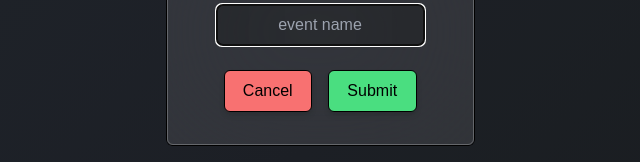
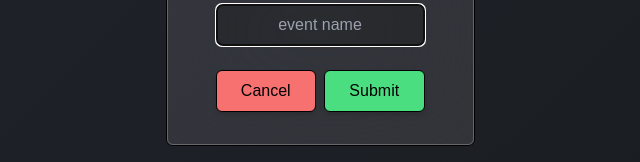
Before and after one commit to adbc-0/event_manager, a Next.js app: page /events in a window 1280 px wide. Both pictures are taken after a click on the button "Add Event". Shown: the part 368-530 px from the top of the page, without its empty margins (320-960 px from the left). Built offline with nearby package versions, Linux system fonts and the light colour scheme; a web font is replaced by a local one.

Commit message:
Slight style tweaks

```diff
--- a/components/Button/Button.tsx
+++ b/components/Button/Button.tsx
@@ -20,6 +20,7 @@ const themeColors: Record<ButtonTheme, string> = {
 const baseButtonStyle =
     "rounded-md shadow-md transform hover:brightness-110 disabled:opacity-50 disabled:cursor-not-allowed active:brightness-90";
 
+// ToDo: Try offset "active:outline outline-red-400 active:outline-offset-3"
 export function Button({ children, theme, className, ...props }: ButtonProps) {
     return (
         <button
--- a/src/app/events/NewEvent.tsx
+++ b/src/app/events/NewEvent.tsx
@@ -14,7 +14,7 @@ export function NewEvent() {
             <Button
                 theme="BASIC"
                 type="button"
-                className="py-2 px-4"
+                className="py-2 px-4 "
                 onClick={() => dialogRef.current?.showModal()}
             >
                 Add Event
@@ -35,11 +35,11 @@ export function NewEvent() {
                             onFocus={(e) => e.target.select()}
                             autoFocus
                         />
-                        <div className="flex justify-evenly">
+                        <div className="flex justify-evenly gap-2">
                             <Button
                                 type="reset"
                                 theme="DISCARD"
-                                className="flex-auto mx-2 py-2"
+                                className="flex-1 py-2"
                                 onClick={() => dialogRef.current?.close()}
                             >
                                 Cancel
@@ -47,7 +47,7 @@ export function NewEvent() {
                             <Button
                                 type="submit"
                                 theme="SAVE"
-                                className="flex-auto mx-2 py-2"
+                                className="flex-1 py-2"
                             >
                                 Submit
                             </Button>
```
